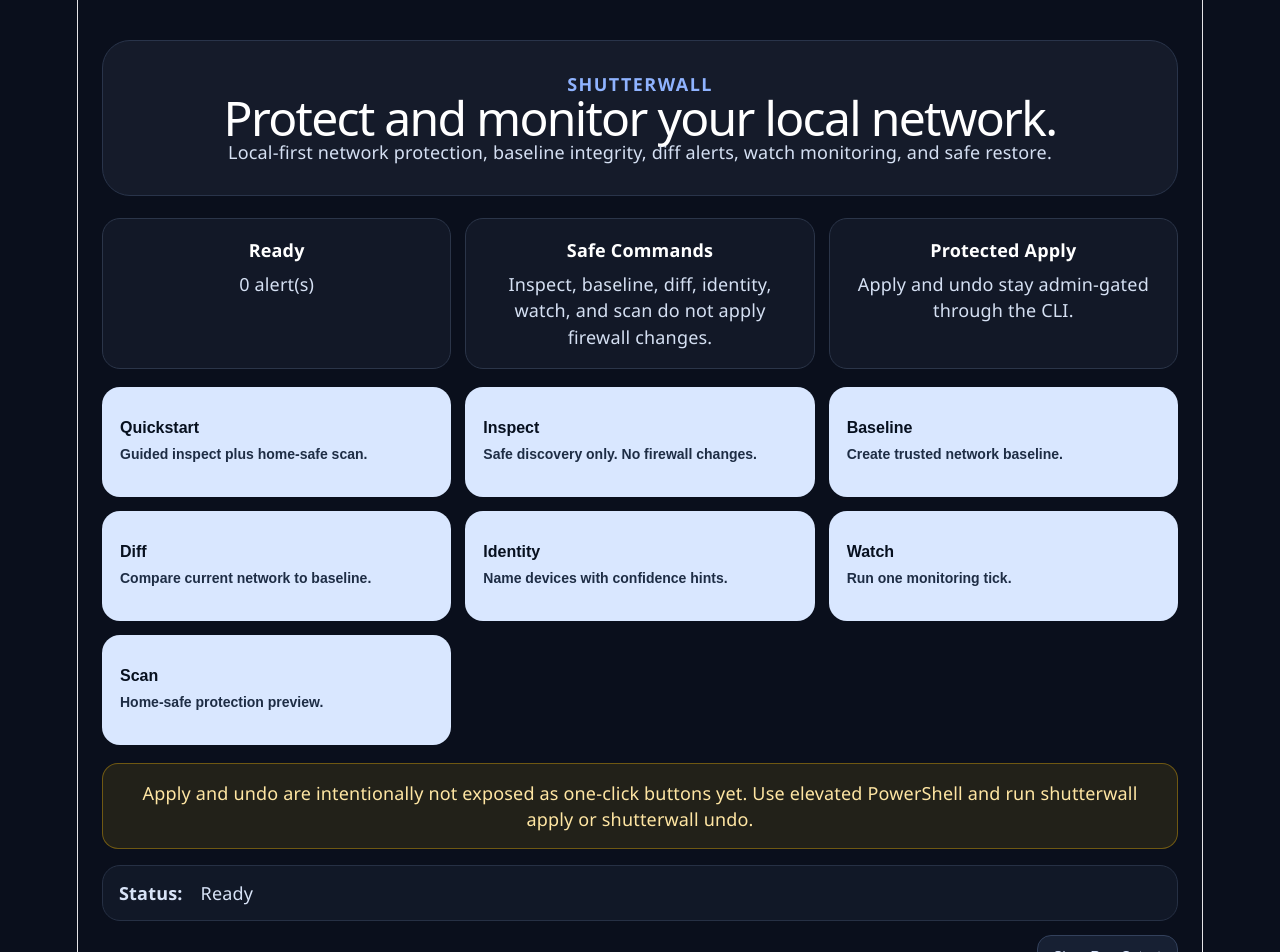
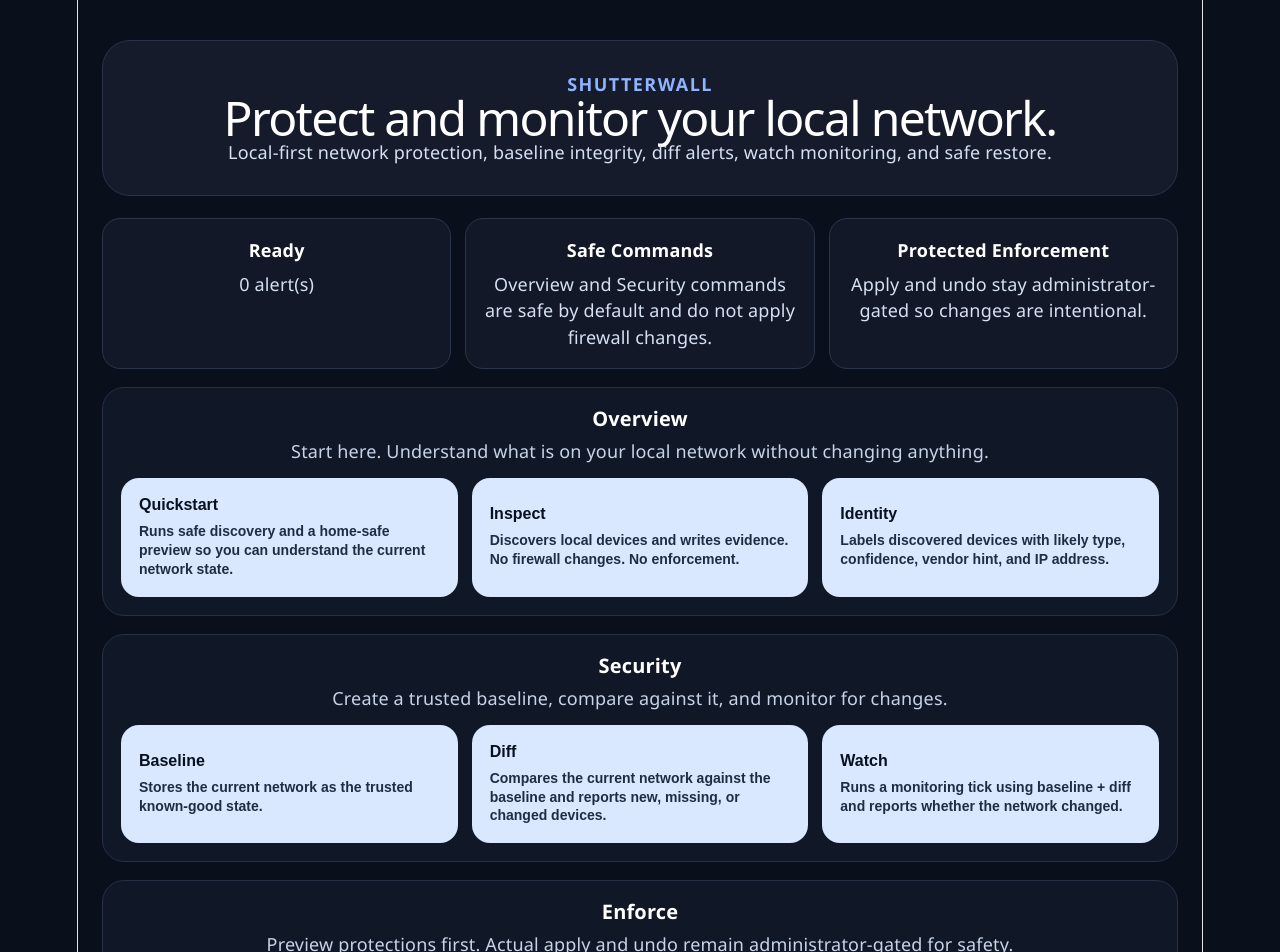
Before and after one commit to ScrappyHub/ShutterWall, a React (Vite) app in the folder workbench-ui/: page / in a window 1280 px wide. Shown: the top 952 px of the page. Built offline with nearby package versions, Linux system fonts and the light colour scheme.

Commit message:
ShutterWall: organize desktop shell into security sections

```diff
--- a/workbench-ui/src/App.css
+++ b/workbench-ui/src/App.css
@@ -1,9 +1,10 @@
 body { margin:0; background:#0a0f1c; color:#e7eef8; font-family:Segoe UI, Arial, sans-serif; }
-.shell { max-width:1120px; margin:auto; padding:40px 24px; }
+.shell { max-width:1400px; margin:auto; padding:40px 24px; }
 .hero { text-align:center; margin-bottom:22px; padding:30px; border-radius:28px; background:#151b2a; border:1px solid #29344a; }
 .eyebrow { color:#8fb3ff; font-weight:900; letter-spacing:.08em; text-transform:uppercase; }
-h1 { font-size:44px; margin:8px 0; color:#ffffff; }
-.sub { color:#d5e0f3; font-size:17px; }
+h1 { font-size:clamp(32px, 4vw, 48px); margin:8px 0; color:#ffffff; }
+.sub { color:#d5e0f3; font-size:clamp(14px, 1.5vw, 18px); }
+
 .summary { display:grid; grid-template-columns:repeat(auto-fit,minmax(280px,1fr)); gap:14px; margin-bottom:18px; }
 .state-card { background:#121827; border:1px solid #2b3549; border-radius:18px; padding:18px; }
 .state-card strong { display:block; color:#fff; margin-bottom:8px; }
@@ -11,190 +12,51 @@
 .state-card.changed { border-color:#ffcc66; background:rgba(255,193,7,.10); }
 .state-card.stable { border-color:#7ee787; background:rgba(46,160,67,.12); }
 .state-card.ok { border-color:#8fb3ff; }
+
 .alerts { display:grid; grid-template-columns:repeat(auto-fit,minmax(260px,1fr)); gap:12px; margin-bottom:18px; }
 .alert-card { background:#211827; border:1px solid rgba(255,193,7,.45); border-radius:16px; padding:16px; }
 .alert-card strong { display:block; color:#ffe6a3; margin-bottom:6px; }
 .alert-card span { display:block; color:#ffffff; font-weight:700; margin-bottom:6px; }
 .alert-card p { margin:0; color:#f4d9a3; font-size:13px; line-height:1.35; }
-.grid { display:grid; grid-template-columns:repeat(auto-fit,minmax(260px,1fr)); gap:14px; margin-bottom:18px; }
-button { background:#d9e7ff; color:#07101f; border:0; border-radius:18px; padding:18px; text-align:left; cursor:pointer; min-height:86px; }
+
+.devices-section { background:#101827; border:1px solid #263044; border-radius:20px; padding:18px; margin-bottom:18px; }
+.section-title { display:flex; justify-content:space-between; align-items:center; margin-bottom:14px; }
+.section-title strong { color:#ffffff; font-size:18px; }
+.section-title span { color:#9eb8ff; }
+.devices-grid { display:grid; grid-template-columns:repeat(auto-fit,minmax(240px,1fr)); gap:12px; }
+.identity-card { background:#0b1220; border:1px solid #34507a; border-radius:16px; padding:16px; }
+.identity-card strong { display:block; color:#ffffff; margin-bottom:8px; }
+.identity-ip { display:block; color:#8fb3ff; font-weight:700; margin-bottom:10px; }
+.identity-meta { display:flex; flex-direction:column; gap:4px; color:#d5e0f3; font-size:13px; }
+
+.sections { display:grid; grid-template-columns:1fr; gap:18px; margin-bottom:18px; }
+.command-section { background:#101827; border:1px solid #263044; border-radius:22px; padding:18px; }
+.section-heading { margin-bottom:14px; }
+.section-heading strong { display:block; color:#ffffff; font-size:20px; margin-bottom:6px; }
+.section-heading p { margin:0; color:#c7d3e8; line-height:1.45; }
+.section-actions { display:grid; grid-template-columns:repeat(auto-fit,minmax(260px,1fr)); gap:14px; }
+
+button { background:#d9e7ff; color:#07101f; border:0; border-radius:18px; padding:18px; text-align:left; cursor:pointer; min-height:110px; }
 button strong { display:block; color:#07101f; font-size:16px; margin-bottom:8px; }
 button span { display:block; color:#1e2d45; font-size:14px; font-weight:600; line-height:1.35; opacity:1; }
 button:disabled { opacity:.65; cursor:wait; }
-.warning { color:#ffe6a3; background:rgba(255,193,7,.10); border:1px solid rgba(255,193,7,.35); padding:16px; border-radius:16px; margin-bottom:16px; text-align:center; }
+
+.enforce-note { color:#ffe6a3; background:rgba(255,193,7,.10); border:1px solid rgba(255,193,7,.35); padding:16px; border-radius:16px; margin-bottom:16px; display:flex; flex-direction:column; gap:6px; }
+.enforce-note code { color:#ffffff; background:#111827; padding:2px 6px; border-radius:6px; }
+
 .commandbar { display:flex; gap:18px; align-items:center; border:1px solid #263044; background:#111827; color:#d8e3f7; padding:14px 16px; border-radius:18px; margin-bottom:14px; }
 .commandbar span { color:#9eb8ff; }
-.output { min-height:300px; background:#050814; color:#dce8ff; border:1px solid #263044; border-radius:18px; padding:18px; white-space:pre-wrap; overflow:auto; line-height:1.45; }
 
-@media (max-width: 1050px) {
-  .summary {
-    grid-template-columns: 1fr;
-  }
+.friendly-summary { background:#101827; border:1px solid #34507a; border-radius:18px; padding:16px; margin-bottom:14px; display:flex; flex-direction:column; gap:6px; }
+.friendly-summary strong { color:#ffffff; margin-bottom:6px; }
+.friendly-summary span { color:#d5e0f3; font-family:Consolas, monospace; font-size:13px; }
 
-  .alerts {
-    grid-template-columns: 1fr;
-  }
+.raw-toggle { display:flex; justify-content:flex-end; margin-bottom:14px; }
+.raw-toggle button { min-height:auto; width:auto; padding:12px 16px; border-radius:14px; background:#172033; color:#dce8ff; border:1px solid #33415c; }
 
-  .grid {
-    grid-template-columns: repeat(2, 1fr);
-  }
-
-  h1 {
-    font-size: 34px;
-  }
-}
+.output { min-height:360px; background:#050814; color:#dce8ff; border:1px solid #263044; border-radius:18px; padding:18px; white-space:pre-wrap; overflow:auto; line-height:1.45; }
 
 @media (max-width: 720px) {
-  .shell {
-    padding: 24px 14px;
-  }
-
-  .grid {
-    grid-template-columns: 1fr;
-  }
-
-  .output {
-    font-size: 12px;
-  }
+  .shell { padding:24px 14px; }
+  .output { font-size:12px; }
 }
-.shell {
-  max-width: 1400px;
-}
-
-h1 {
-  font-size: clamp(32px, 4vw, 48px);
-}
-
-.sub {
-  font-size: clamp(14px, 1.5vw, 18px);
-}
-
-button {
-  min-height: 110px;
-}
-
-.output {
-  min-height: 360px;
-}
-.shell {
-  max-width: 1400px;
-}
-
-h1 {
-  font-size: clamp(32px, 4vw, 48px);
-}
-
-.sub {
-  font-size: clamp(14px, 1.5vw, 18px);
-}
-
-button {
-  min-height: 110px;
-}
-
-.output {
-  min-height: 360px;
-}
-.identity-card {
-  background:#111827;
-  border:1px solid #34507a;
-  border-radius:16px;
-  padding:16px;
-  margin-bottom:12px;
-}
-
-.devices-section {
-  background:#101827;
-  border:1px solid #263044;
-  border-radius:20px;
-  padding:18px;
-  margin-bottom:18px;
-}
-
-.section-title {
-  display:flex;
-  justify-content:space-between;
-  align-items:center;
-  margin-bottom:14px;
-}
-
-.section-title strong {
-  color:#ffffff;
-  font-size:18px;
-}
-
-.section-title span {
-  color:#9eb8ff;
-}
-
-.devices-grid {
-  display:grid;
-  grid-template-columns:repeat(auto-fit,minmax(240px,1fr));
-  gap:12px;
-}
-
-.identity-card {
-  background:#0b1220;
-  border:1px solid #34507a;
-  border-radius:16px;
-  padding:16px;
-}
-
-.identity-card strong {
-  display:block;
-  color:#ffffff;
-  margin-bottom:8px;
-}
-
-.identity-ip {
-  display:block;
-  color:#8fb3ff;
-  font-weight:700;
-  margin-bottom:10px;
-}
-
-.identity-meta {
-  display:flex;
-  flex-direction:column;
-  gap:4px;
-  color:#d5e0f3;
-  font-size:13px;
-}
-
-.raw-toggle {
-  display:flex;
-  justify-content:flex-end;
-  margin-bottom:14px;
-}
-
-.raw-toggle button {
-  min-height:auto;
-  width:auto;
-  padding:12px 16px;
-  border-radius:14px;
-  background:#172033;
-  color:#dce8ff;
-  border:1px solid #33415c;
-}
-
-.friendly-summary {
-  background:#101827;
-  border:1px solid #34507a;
-  border-radius:18px;
-  padding:16px;
-  margin-bottom:14px;
-  display:flex;
-  flex-direction:column;
-  gap:6px;
-}
-
-.friendly-summary strong {
-  color:#ffffff;
-  margin-bottom:6px;
-}
-
-.friendly-summary span {
-  color:#d5e0f3;
-  font-family:Consolas, monospace;
-  font-size:13px;
-}
--- a/workbench-ui/src/App.jsx
+++ b/workbench-ui/src/App.jsx
@@ -2,14 +2,32 @@
 import { invoke } from "@tauri-apps/api/core";
 import "./App.css";
 
-const actions = [
-  { cmd: "quickstart", title: "Quickstart", desc: "Guided inspect plus home-safe scan." },
-  { cmd: "inspect", title: "Inspect", desc: "Safe discovery only. No firewall changes." },
-  { cmd: "baseline", title: "Baseline", desc: "Create trusted network baseline." },
-  { cmd: "diff", title: "Diff", desc: "Compare current network to baseline." },
-  { cmd: "identity", title: "Identity", desc: "Name devices with confidence hints." },
-  { cmd: "watch 1", title: "Watch", desc: "Run one monitoring tick." },
-  { cmd: "scan", title: "Scan", desc: "Home-safe protection preview." },
+const sections = [
+  {
+    title: "Overview",
+    desc: "Start here. Understand what is on your local network without changing anything.",
+    actions: [
+      { cmd: "quickstart", title: "Quickstart", desc: "Runs safe discovery and a home-safe preview so you can understand the current network state." },
+      { cmd: "inspect", title: "Inspect", desc: "Discovers local devices and writes evidence. No firewall changes. No enforcement." },
+      { cmd: "identity", title: "Identity", desc: "Labels discovered devices with likely type, confidence, vendor hint, and IP address." },
+    ],
+  },
+  {
+    title: "Security",
+    desc: "Create a trusted baseline, compare against it, and monitor for changes.",
+    actions: [
+      { cmd: "baseline", title: "Baseline", desc: "Stores the current network as the trusted known-good state." },
+      { cmd: "diff", title: "Diff", desc: "Compares the current network against the baseline and reports new, missing, or changed devices." },
+      { cmd: "watch 1", title: "Watch", desc: "Runs a monitoring tick using baseline + diff and reports whether the network changed." },
+    ],
+  },
+  {
+    title: "Enforce",
+    desc: "Preview protections first. Actual apply and undo remain administrator-gated for safety.",
+    actions: [
+      { cmd: "scan", title: "Scan Preview", desc: "Builds a protection plan and shows target devices. No firewall changes are applied." },
+    ],
+  },
 ];
 
 function parseOutput(text) {
@@ -50,22 +68,17 @@
 
   let stateLabel = "Ready";
 
-  if (lines.some(l => l.includes("SHUTTERWALL_IDENTITY_V1_OK"))) {
+  if (lines.some((l) => l.includes("SHUTTERWALL_IDENTITY_V1_OK"))) {
     stateLabel = "Devices Identified";
-  }
-  else if (lines.some(l => l.includes("SHUTTERWALL_BASELINE_V1_OK"))) {
+  } else if (lines.some((l) => l.includes("SHUTTERWALL_BASELINE_V1_OK"))) {
     stateLabel = "Baseline Updated";
-  }
-  else if (lines.some(l => l.includes("SHUTTERWALL_PROTECT_OK"))) {
+  } else if (lines.some((l) => l.includes("SHUTTERWALL_PROTECT_OK"))) {
     stateLabel = "Scan Preview Ready";
-  }
-  else if (changed) {
+  } else if (changed) {
     stateLabel = "Network Changed";
-  }
-  else if (stable) {
+  } else if (stable) {
     stateLabel = "Network Stable";
-  }
-  else if (ok) {
+  } else if (ok) {
     stateLabel = "Command Complete";
   }
 
@@ -150,11 +163,11 @@
         </div>
         <div className="state-card safe">
           <strong>Safe Commands</strong>
-          <span>Inspect, baseline, diff, identity, watch, and scan do not apply firewall changes.</span>
+          <span>Overview and Security commands are safe by default and do not apply firewall changes.</span>
         </div>
         <div className="state-card locked">
-          <strong>Protected Apply</strong>
-          <span>Apply and undo stay admin-gated through the CLI.</span>
+          <strong>Protected Enforcement</strong>
+          <span>Apply and undo stay administrator-gated so changes are intentional.</span>
         </div>
       </section>
 
@@ -176,17 +189,28 @@
         </section>
       )}
 
-      <section className="grid">
-        {actions.map((a) => (
-          <button key={a.cmd} disabled={running} onClick={() => run(a.cmd)}>
-            <strong>{a.title}</strong>
-            <span>{a.desc}</span>
-          </button>
+      <section className="sections">
+        {sections.map((section) => (
+          <div className="command-section" key={section.title}>
+            <div className="section-heading">
+              <strong>{section.title}</strong>
+              <p>{section.desc}</p>
+            </div>
+            <div className="section-actions">
+              {section.actions.map((a) => (
+                <button key={a.cmd} disabled={running} onClick={() => run(a.cmd)}>
+                  <strong>{a.title}</strong>
+                  <span>{a.desc}</span>
+                </button>
+              ))}
+            </div>
+          </div>
         ))}
       </section>
 
-      <section className="warning">
-        Apply and undo are intentionally not exposed as one-click buttons yet. Use elevated PowerShell and run shutterwall apply or shutterwall undo.
+      <section className="enforce-note">
+        <strong>Apply / Undo</strong>
+        <span>Protection apply and restore are available through elevated PowerShell: <code>shutterwall apply</code> and <code>shutterwall undo</code>. They are intentionally not exposed as casual one-click actions yet.</span>
       </section>
 
       <section className="commandbar">
```
